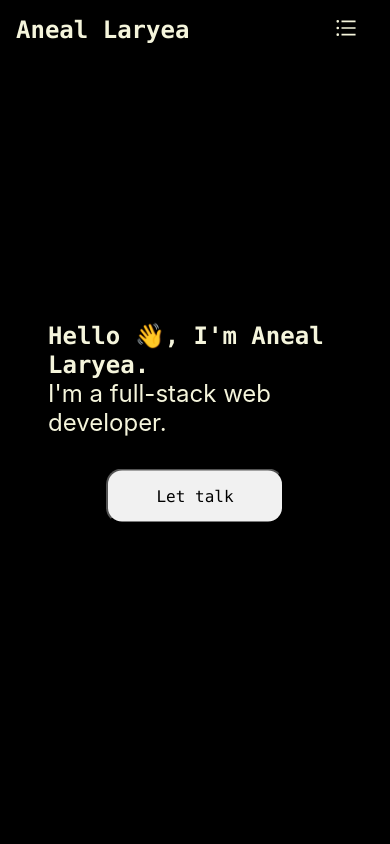
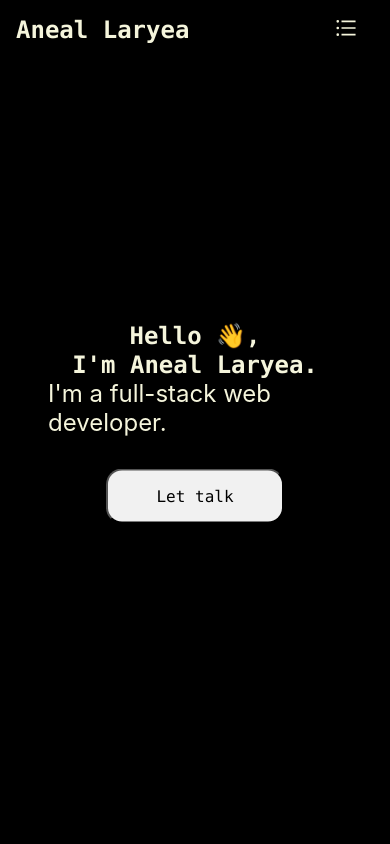
Before and after one commit to aneallaryea100/aneallaryea, a React (Create React App) app: page / in a window 390 px wide. Shown: the top 844 px of the page. Built offline with nearby package versions, Linux system fonts and the light colour scheme.

Commit message:
Update welcome page

```diff
--- a/src/component/welcome/welcome.css
+++ b/src/component/welcome/welcome.css
@@ -109,7 +109,11 @@
   100% { transform: rotate( 0.0deg) }
 }
 
-@media screen and (max-width: 600px) {
+.breakName {
+  display: none;
+}
+
+@media only screen and (max-width: 768px) {
   .aneal {
     position: absolute;
     top: 50%;
@@ -129,6 +133,11 @@
     line-height: normal;
     animation: chat-animation 5s linear 1;
     width: 100%;
+    text-align: center;
+}
+
+.breakName {
+  display: block;
 }
 }
 
--- a/src/component/welcome/welcome.jsx
+++ b/src/component/welcome/welcome.jsx
@@ -5,7 +5,7 @@ export default function Welcome() {
   return (
     <div className='welcomeContainer' id='welcome'>
       <div className='aneal'>
-      <h1 className='nametext'><code>Hello <span class="wave">👋</span>,  I'm Aneal Laryea.</code></h1>
+      <h1 className='nametext'><code>Hello <span class="wave">👋</span>,<br className='breakName'/>  I'm Aneal Laryea.</code></h1>
       <p className='paragraphtext'>I'm a full-stack web developer.</p>
       <button className='talkbtn' type='button'><code><a href="mailto:aneallaryea100@gmail.com" target="_blank" rel="noreferrer" className='talklink'>Let talk</a></code></button>
       </div>
```
